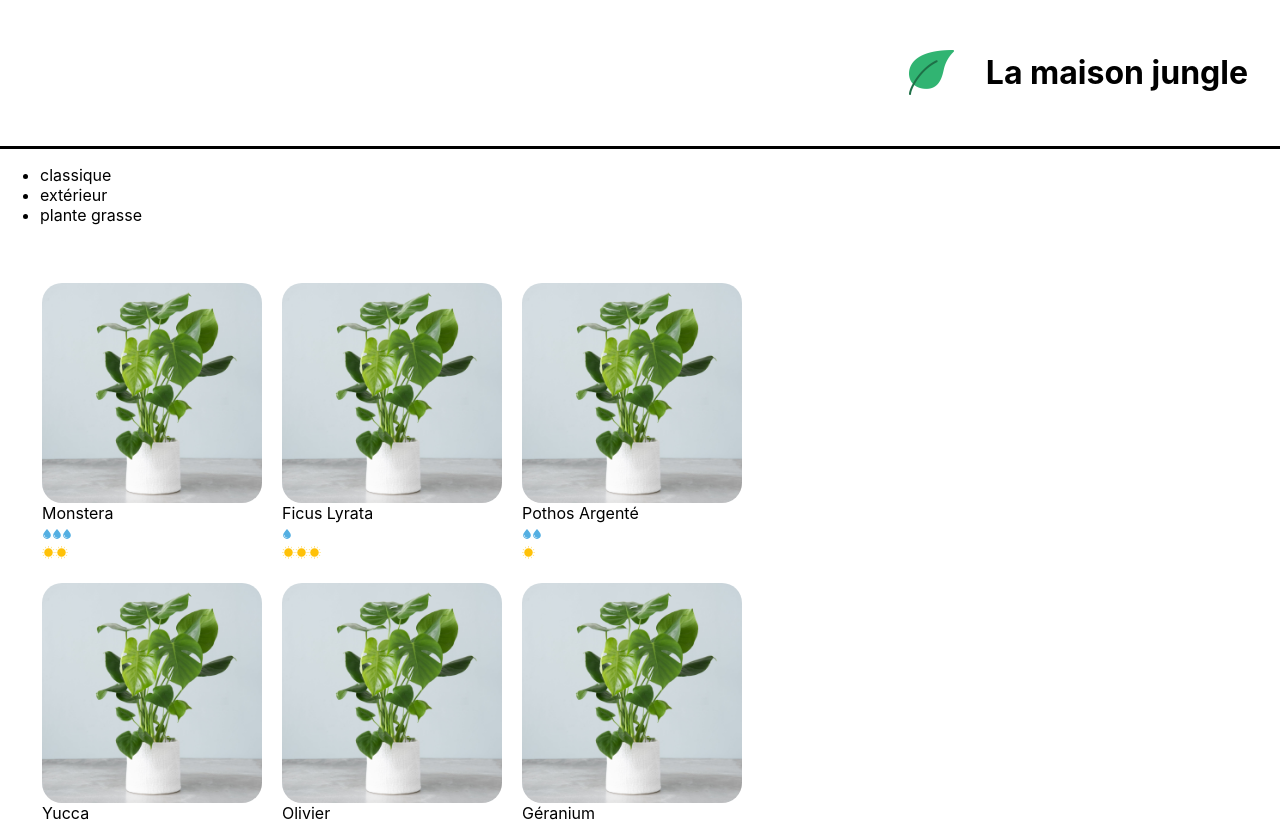
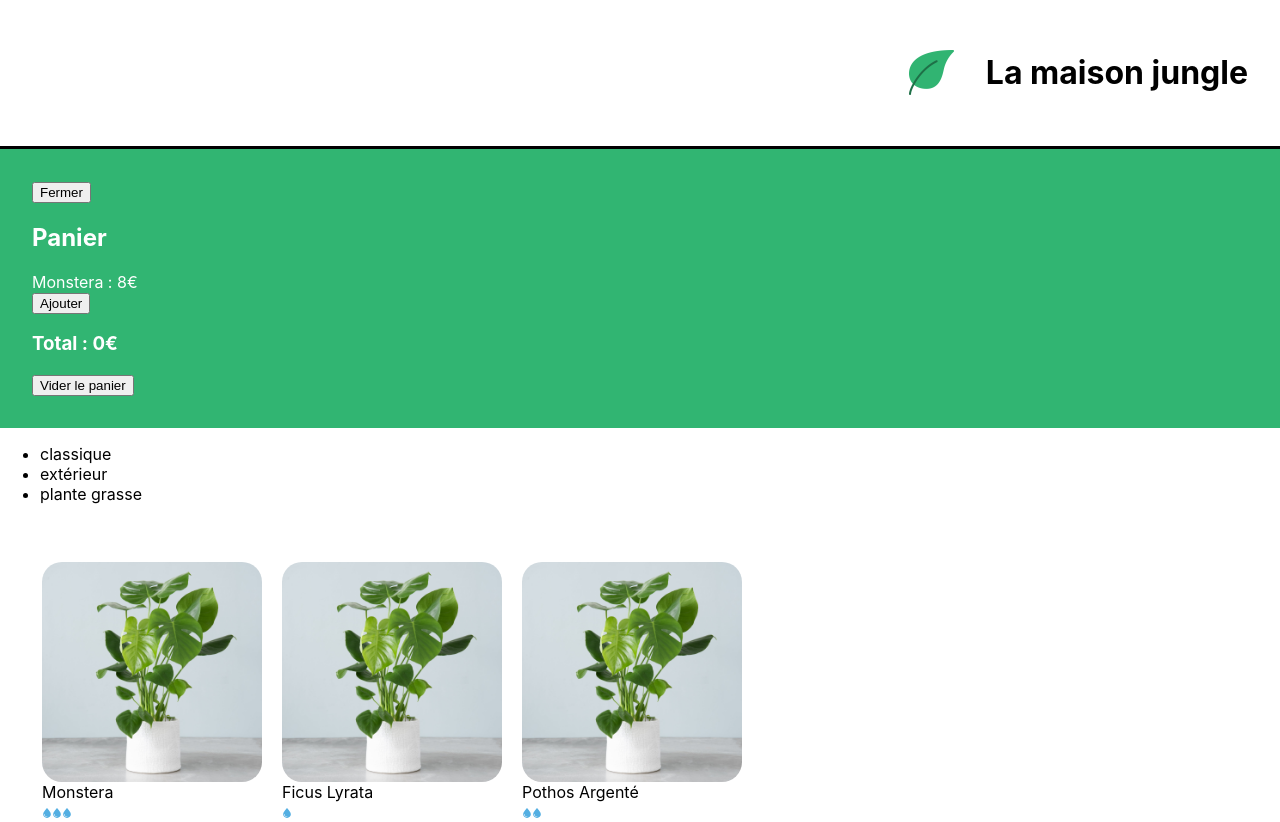
Before and after one commit to AlexDelapierre/React-project, a React (Create React App) app: page / in a window 1280 px wide. Shown: the top 822 px of the page. Built offline with nearby package versions, Linux system fonts and the light colour scheme.

Commit message:
refactor: update cart

```diff
--- a/src/components/App.js
+++ b/src/components/App.js
@@ -1,7 +1,7 @@
 import '../App.css';
 import Banner from './Banner'
 import logo from '../assets/logo.png'
-// import Cart from './Cart'
+import Cart from './Cart'
 import ShoppingList from './ShoppingList'
 import Footer from './Footer'
 
@@ -13,7 +13,7 @@
 				<h1 className='lmj-title'>La maison jungle</h1>
 			</Banner>
 
-			{/* <Cart /> */}
+			<Cart />
 			<ShoppingList />
 			<Footer />
 		</div>
--- a/src/components/Cart.js
+++ b/src/components/Cart.js
@@ -1,18 +1,33 @@
+import { useState } from 'react'
 import '../styles/Cart.css'
 
 function Cart() {
 	const monsteraPrice = 8
-	const ivyPrice = 10
-	const flowerPrice = 15
-	return (
+	const [cart, updateCart] = useState(0)
+	const [isOpen, setIsOpen] = useState(true)
+
+	return isOpen ? (
 		<div className='lmj-cart'>
+			<button
+				className='lmj-cart-toggle-button'
+				onClick={() => setIsOpen(false)}
+			>
+				Fermer
+			</button>
 			<h2>Panier</h2>
-			<ul>
-				<li>Monstera : {monsteraPrice}€</li>
-				<li>Lierre : {ivyPrice}€</li>
-				<li>Fleurs : {flowerPrice}€</li>
-			</ul>
-			Total : {monsteraPrice + ivyPrice + flowerPrice}€
+			<div>Monstera : {monsteraPrice}€</div>
+			<button onClick={() => updateCart(cart + 1)}>Ajouter</button>
+			<h3>Total : {monsteraPrice * cart}€</h3>
+			<button onClick={() => updateCart(0)}>Vider le panier</button>
+		</div>
+	) : (
+		<div className='lmj-cart-closed'>
+			<button
+				className='lmj-cart-toggle-button'
+				onClick={() => setIsOpen(true)}
+			>
+				Ouvrir le Panier
+			</button>
 		</div>
 	)
 }
```
